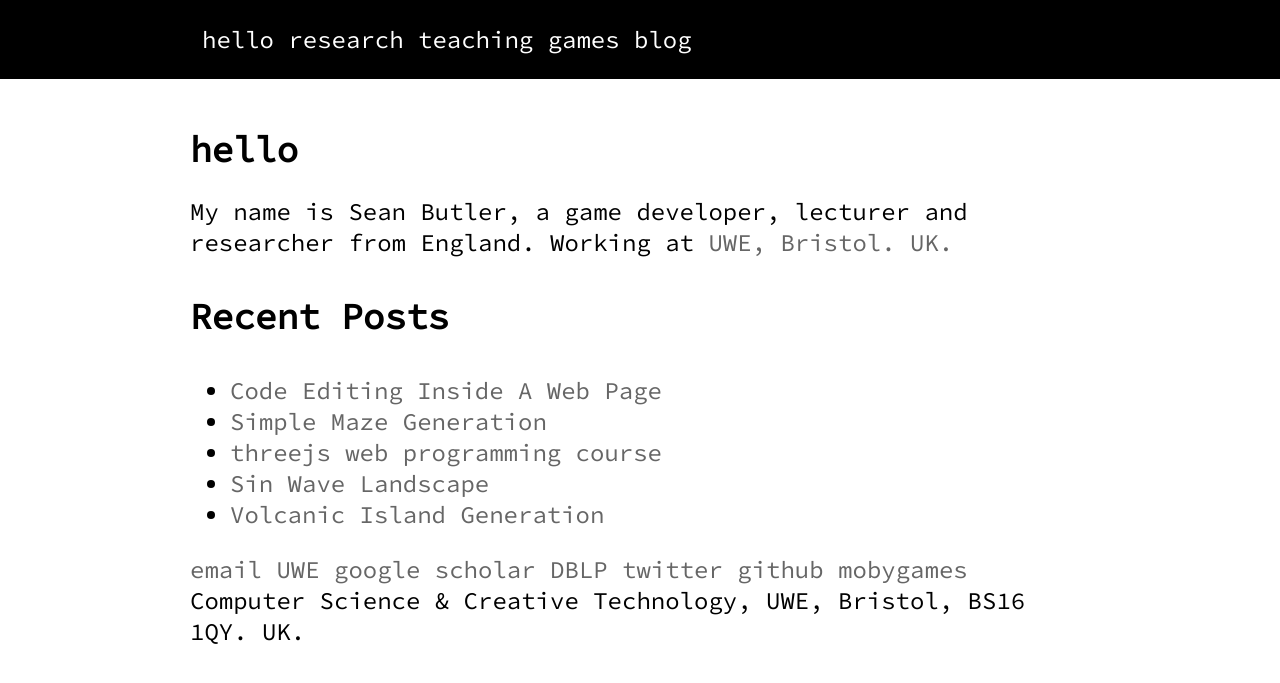
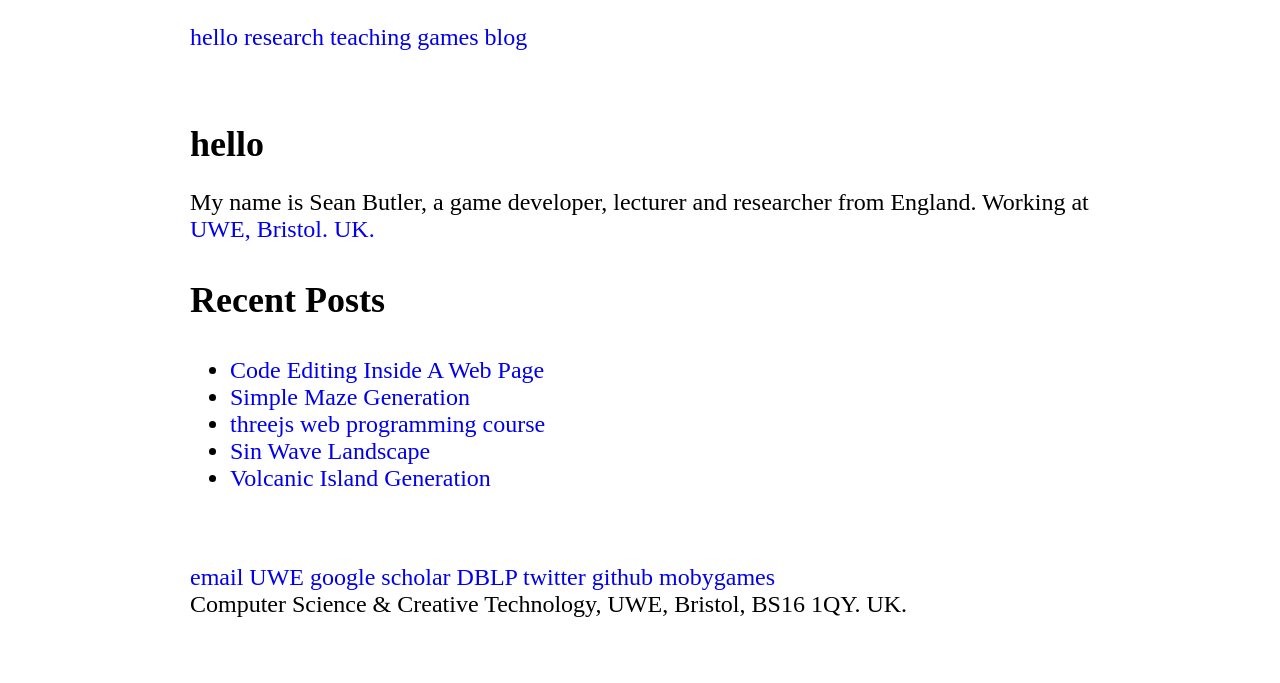
Before and after one commit to seanbutler/www.seanbutler.net, a Jekyll site: the page built from index.html, in a window 1280 px wide. Shown: the top 683 px of the page. Built offline with Jekyll 4.4.1, drawn with Linux system fonts in a browser that asks for light colours.

Commit message:
tweaked layout

```diff
--- a/css/mini.css
+++ b/css/mini.css
@@ -1,5 +1,3 @@
-
-
 html {
     overflow: -moz-scrollbars-vertical;
     overflow-y: scroll;
@@ -10,27 +8,27 @@ body {
     margin:     auto;
     /* max-width: 900px; */
     font-size: 24px;
-    font-family: 'Source Code Pro', monospace;
+    /* font-family: 'Source Code Pro', monospace; */
 }
 
 h1, h2, h3, h4, h5, h6{
     /* line-height: 1; */
     /* font-family: Helvetica, Arial, sans-serif; */
-    font-family: 'Source Code Pro', monospace;
+    /* font-family: 'Source Code Pro', monospace; */
     font-size: 36px;
-
 }
 
 
 nav{
     width: 100%;
-    padding: 0em 1em 0em 0em ;
-    background: black;
-    color: white;
+    padding: 0em 0em 0em 0em ;
+    /* background: black; */
+    /* color: white; */
 }
 
 .container {
-    padding: 1em 1em 1em 1em ;
+    padding: 1em 0em 1em 0em;
+    /* border: 1px solid red; */
     margin:     auto;
     max-width: 900px;
 }
@@ -42,18 +40,18 @@ footer{
 
 a {
   text-decoration: none;
-  color: #666;
+  /* color: #666; */
 }
 
 nav .container {
     max-width: 900px;
-    padding: 1em 0em 1em 1em;
+    padding: 1em 0em 1em 0em;
 
 }
 
 nav a {
     text-decoration: none;
-    color: white;
+    /* color: white; */
   }
 
 
@@ -73,7 +71,7 @@ img {
   body {
     color: white;
     background-color: black;
-	   font-size:	36px;
+    font-size:	36px;
   }
 
   nav {
```
Also changed, not shown: _layouts/default.html (+2 -6 lines).
